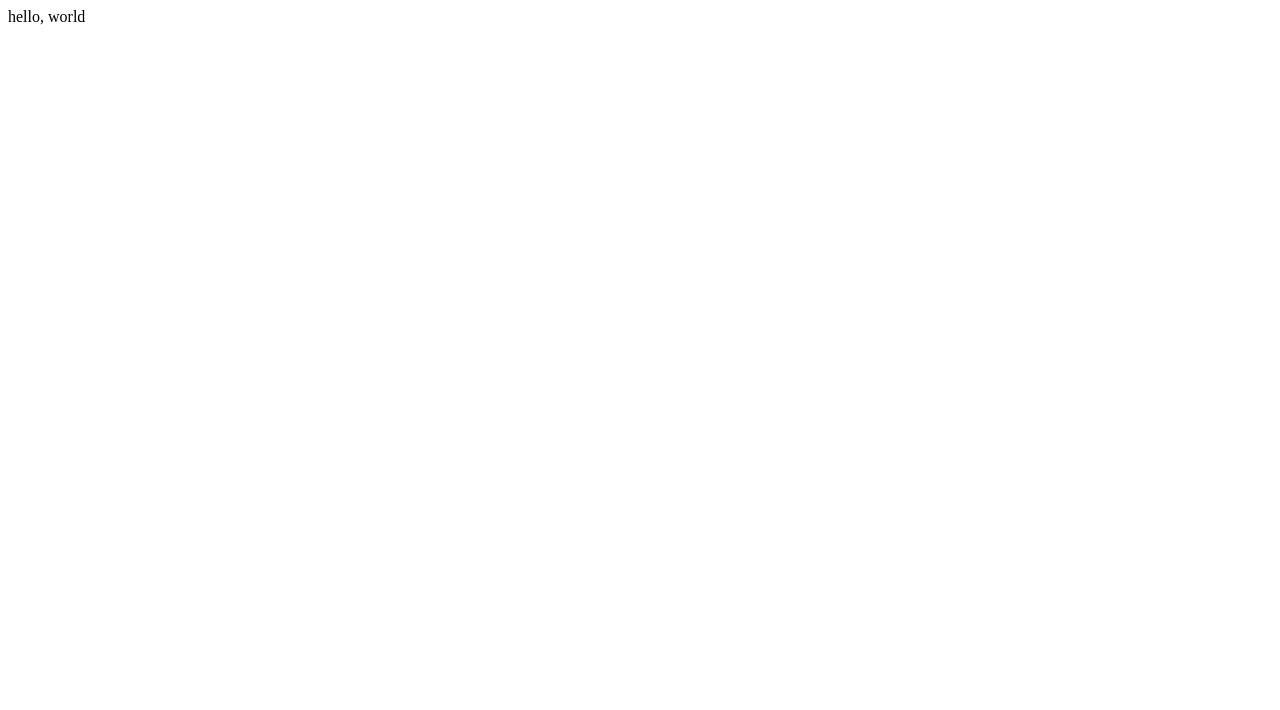
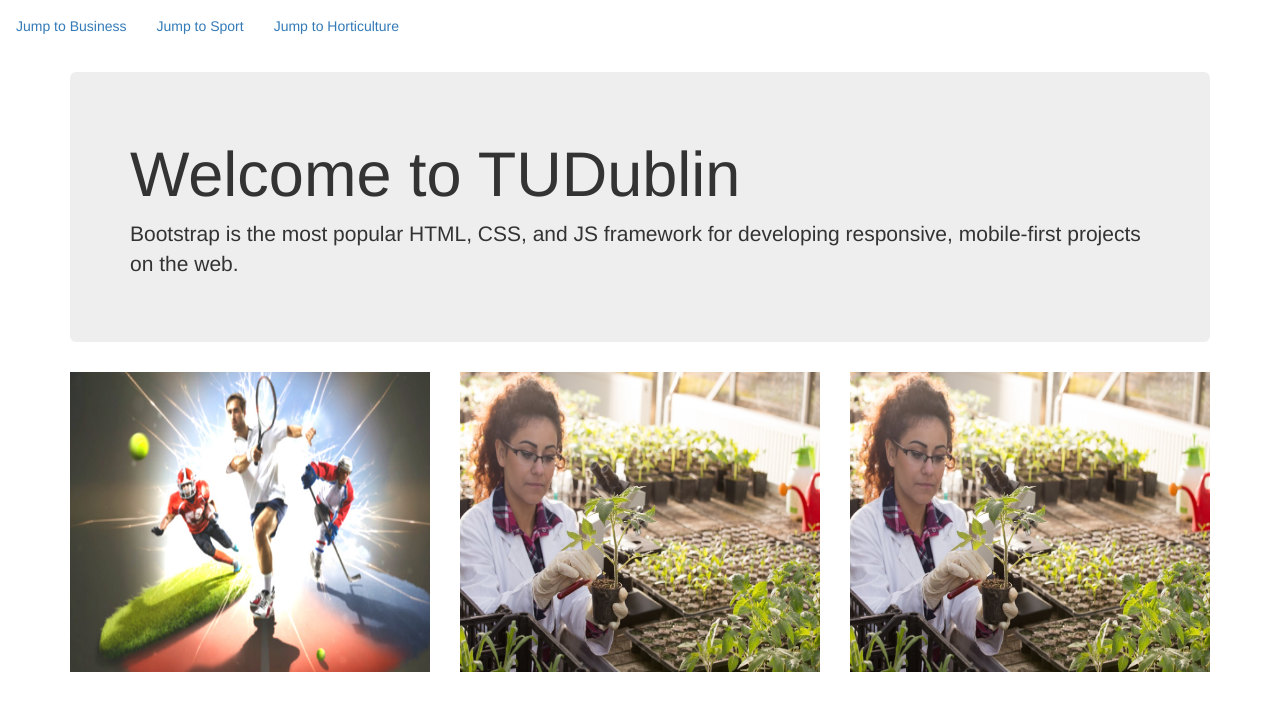
Before and after one commit to eoinok/eoinokennedy, a plain HTML site: page index.html in a window 1280 px wide. Drawn offline with nearby package versions, Linux system fonts and the light colour scheme.

Commit message:
test website

```diff
--- a/index.html
+++ b/index.html
@@ -1,5 +1,56 @@
-<html>
-  <body>
-    <p>hello, world</p>
-  </body>
-</html>
+<!DOCTYPE HTML>
+	<head>
+	  <title>Bootstrap Example</title>
+	  <meta charset="utf-8">
+	  <meta name="viewport" content="width=device-width, initial-scale=1">
+	  <link rel="stylesheet" href="https://maxcdn.bootstrapcdn.com/bootstrap/3.4.1/css/bootstrap.min.css">
+	  <script src="https://ajax.googleapis.com/ajax/libs/jquery/3.5.1/jquery.min.js"></script>
+	  <script src="https://maxcdn.bootstrapcdn.com/bootstrap/3.4.1/js/bootstrap.min.js"></script>
+	</head>
+	<BODY>
+		<nav class="navbar navbar-reversed">
+			<ul class="nav navbar-nav">
+				<li>
+					<a href="Business/bus.html">
+							Jump to Business
+					</a>
+				</li>
+				<li>
+					<a href="Sport/sports.html">
+						Jump to Sport
+					</a>
+				</li>
+				<li>
+					<a href="Horticulture/hort.html" >
+						Jump to Horticulture
+					</a>
+				</li>
+			</ul>
+		</nav>
+		<div class="container">
+			<div class="jumbotron">
+				<h1>Welcome to TUDublin</h1>
+				<p>Bootstrap is the most popular HTML, CSS, and JS framework for developing
+				responsive, mobile-first projects on the web.</p>
+			</div>
+			<div class="row">
+				<div class="col-sm-4">
+					<a href="Sport/sports.html">
+						<img src="sport.jpg" class="img img-responsive" style="height: 300px; width:100%">
+					</a>
+				</div>
+				<div class="col-sm-4">
+					<a href="Horticulture/hort.html" >
+						<img src="hort.jpg" class="img img-responsive" style="height: 300px; width:100%">
+					</a>
+				</div>
+				<div class="col-sm-4">
+					<img src="hort.jpg" class="img img-responsive" style="height: 300px; width:100%">
+				</div>
+			</div>
+
+		</div>
+
+
+	</BODY>
+</HTML>
```
Also changed, not shown: business/bus.html (added, +15 -0 lines), horticulture/hort.html (added, +15 -0 lines), sport/sports.html (added, +15 -0 lines), hort.jpg (added), sport.jpg (added).
